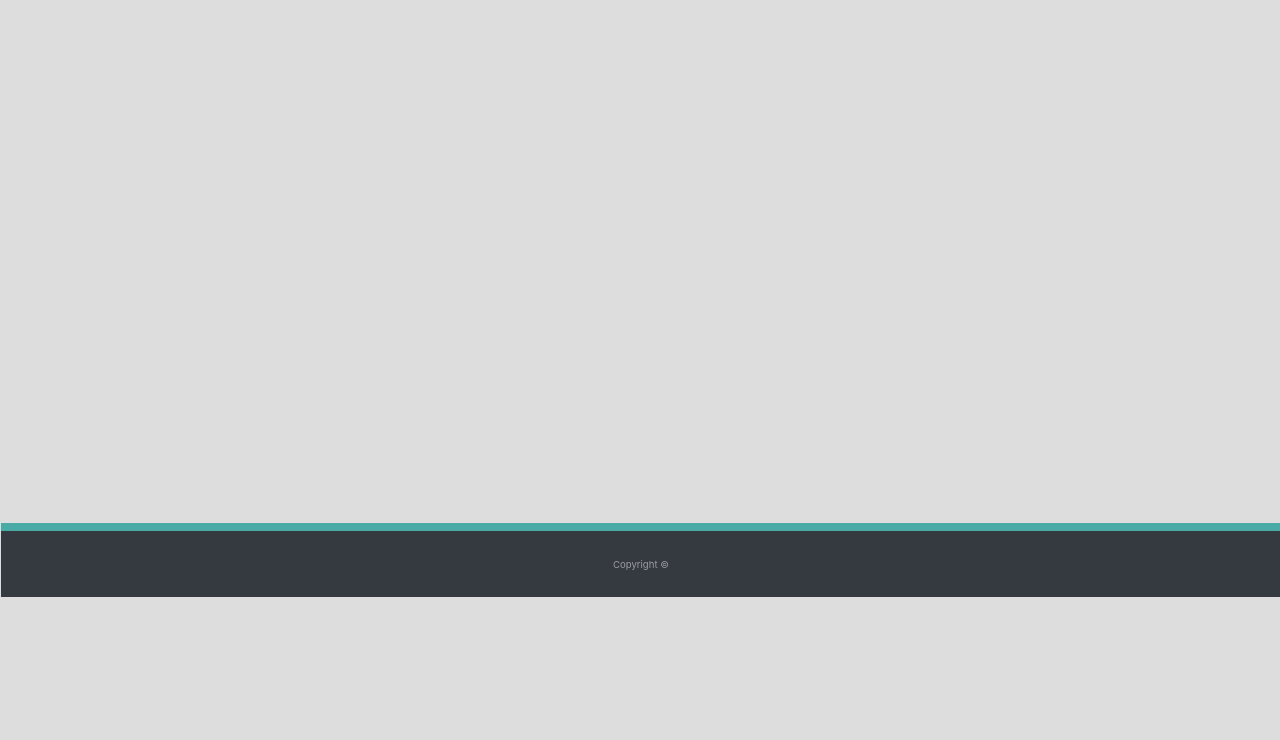
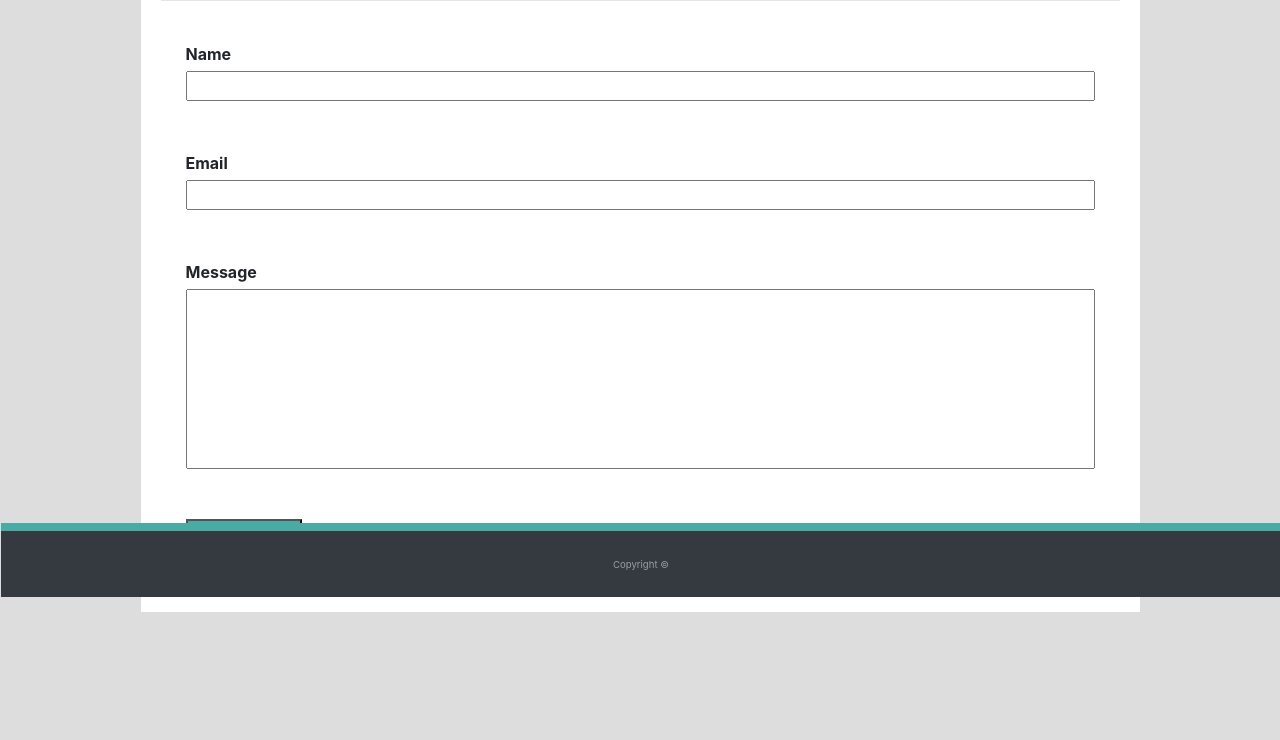
Before and after one commit to Goldpm/HW2-Responsive-Portfolio, a plain HTML site: page contact.html in a window 1280 px wide. Shown: the part 215-955 px from the top of the page. Before the commit the page ends 800 px from the top, so only its background shows below. Drawn offline with nearby package versions, Linux system fonts and the light colour scheme.

Commit message:
added code snippets from HW1

```diff
--- a/assets/css/style.css
+++ b/assets/css/style.css
@@ -87,6 +87,22 @@ p {
     margin-bottom: 0%;
     float: left;
 }
+.input-space {
+    margin-top: 5px;
+    width: 100%;
+  }
+  .message {
+    height: 180px;
+  }
+.submithere {
+    padding: 25px;
+  }
+.button {
+    margin: 25px;
+    padding: 10px 30px;
+    color: white;
+    background-color: #4aaaa5;
+}
 footer {
     font-size: 12px;
     position: fixed;
--- a/contact.html
+++ b/contact.html
@@ -52,7 +52,24 @@
   </div>
   <!-- This div will encompass the unique content of this page -->
   <div class="container">
+    <div class="content">
 
+      <h1 class="contenthead">Contact</h1>
+      <div class="line">
+        <hr>
+      </div>
+
+      <form>
+        <section class="submithere"><b>Name</b><br> <input class="input-space" type="text" name="Name" value=""><br>
+        </section>
+        <section class="submithere"><b>Email</b><br> <input class="input-space" type="text" name="Email" value=""><br>
+        </section>
+        <section class="submithere"><b>Message</b><br> <input class="input-space message" type="text" name="Message"
+            value=""><br></section>
+        <input class="button" type="submit" value="Submit">
+      </form>
+
+    </div>
   </div>
   <!-- Of course the footer html is here! -->
   <footer id="sticky-footer" class="py-4 bg-dark text-white-50">
```
